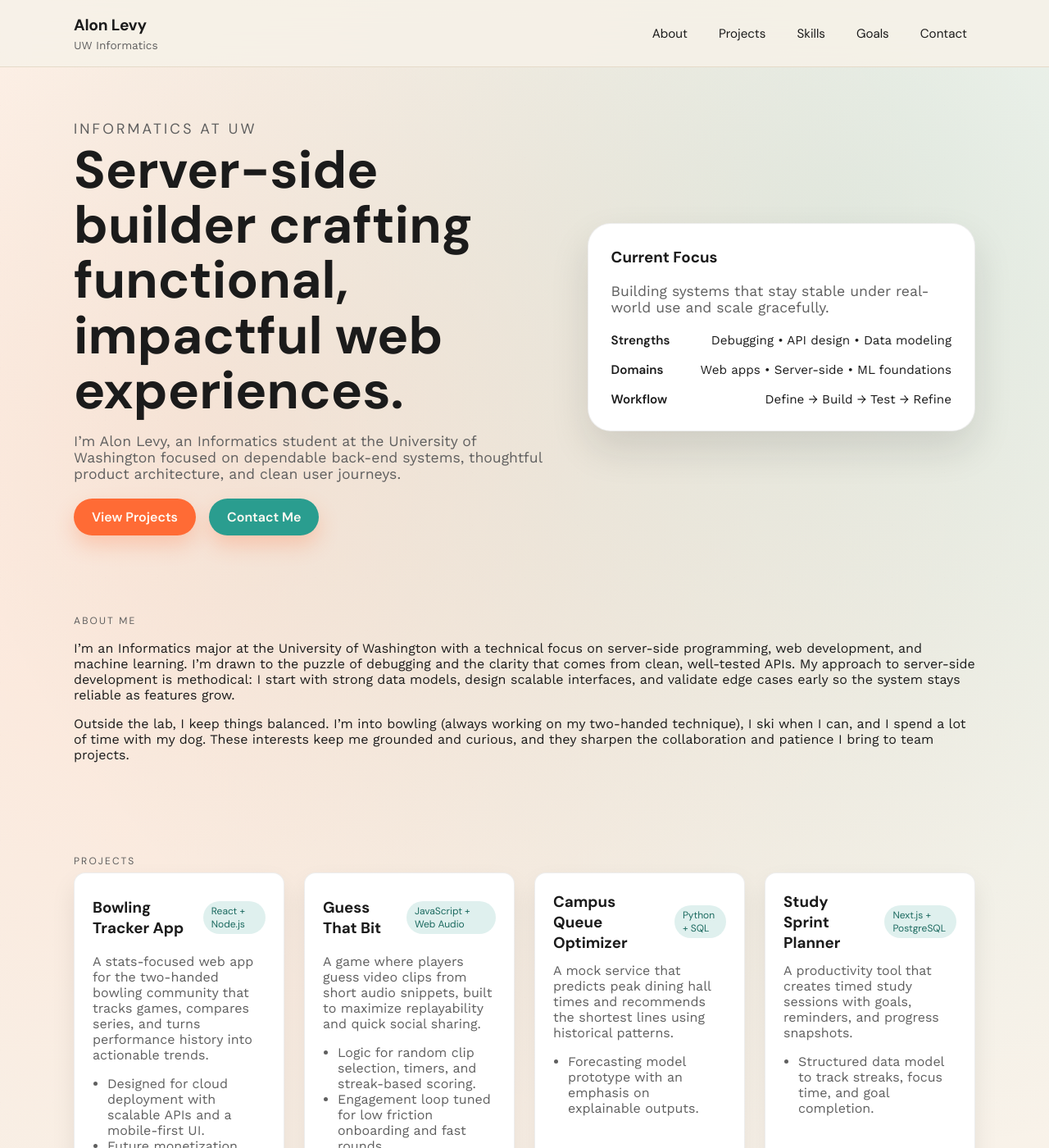
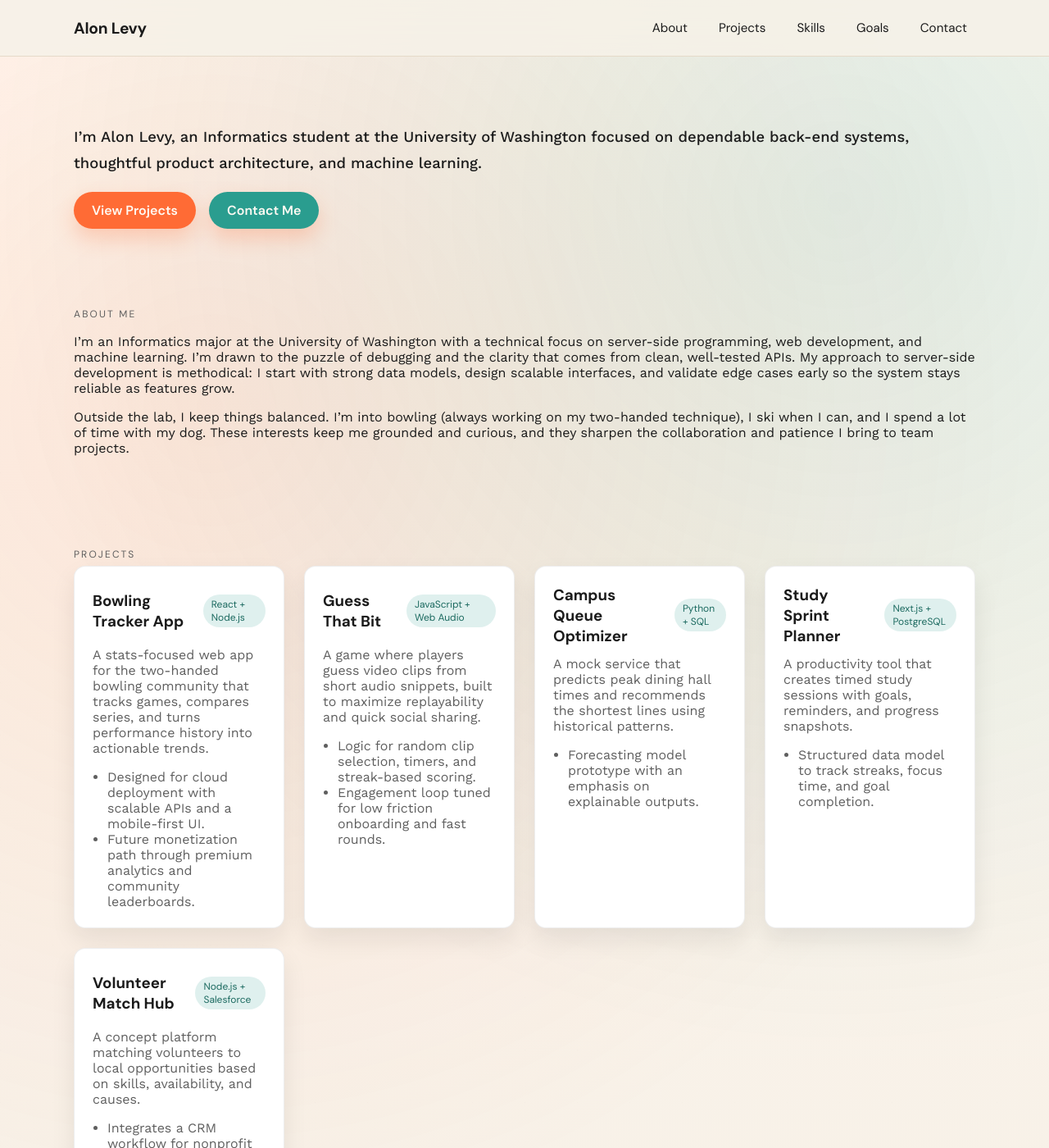
Before and after one commit to alonL1/alonL1.github.io, a Jekyll site: the page built from index.md, in a window 1280 px wide and 1400 px high. Shown: the whole window at 82% size. Built offline with Jekyll 4.4.1, drawn with Linux system fonts in a browser that asks for light colours.

Commit message:
removed unnessary content

```diff
--- a/_includes/header.html
+++ b/_includes/header.html
@@ -2,7 +2,6 @@
   <div class="container nav-wrap">
     <div class="brand">
       <a class="brand-link" href="{{ "/" | relative_url }}">Alon Levy</a>
-      <span class="brand-tag">UW Informatics</span>
     </div>
     <nav class="site-nav" aria-label="Primary">
       <a href="#about">About</a>
--- a/assets/css/main.scss
+++ b/assets/css/main.scss
@@ -85,11 +85,6 @@ a {
   letter-spacing: -0.01em;
 }
 
-.brand-tag {
-  font-size: 0.85rem;
-  color: var(--muted);
-}
-
 .site-nav {
   display: flex;
   gap: 18px;
@@ -131,52 +126,12 @@ a {
 
 .hero {
   display: grid;
-  grid-template-columns: minmax(0, 1.1fr) minmax(0, 0.9fr);
-  gap: 48px;
-  align-items: center;
+  gap: 32px;
 }
 
-.hero h1 {
-  font-family: "DM Sans", "Segoe UI", sans-serif;
-  font-size: clamp(2.6rem, calc(3vw + 2rem), 4rem);
-  line-height: 1.05;
-  margin: 0 0 12px;
-}
-
-.hero p {
+.hero p:not(.lead) {
   font-size: 1.1rem;
   color: var(--muted);
-}
-
-.hero-card {
-  background: var(--card);
-  border-radius: var(--radius-lg);
-  padding: 28px;
-  box-shadow: var(--shadow);
-  border: 1px solid rgba(27, 27, 27, 0.08);
-}
-
-.hero-card h3 {
-  margin-top: 0;
-  font-family: "DM Sans", "Segoe UI", sans-serif;
-}
-
-.hero-metrics {
-  display: grid;
-  gap: 16px;
-  margin-top: 20px;
-}
-
-.hero-metrics div {
-  display: flex;
-  align-items: baseline;
-  justify-content: space-between;
-  font-size: 0.95rem;
-}
-
-.hero-metrics span {
-  font-family: "DM Sans", "Segoe UI", sans-serif;
-  font-weight: 600;
 }
 
 .button {
@@ -199,8 +154,10 @@ a {
 }
 
 .lead {
-  font-size: 1.05rem;
-  color: var(--muted);
+  font-size: 1.15rem;
+  line-height: 1.7;
+  color: var(--ink);
+  font-weight: 500;
 }
 
 .card-grid {
--- a/index.md
+++ b/index.md
@@ -5,21 +5,10 @@ title: Portfolio
 
 <section class="section hero container reveal" id="top">
   <div>
-    <p class="section-title">Informatics at UW</p>
-    <h1>Server-side builder crafting functional, impactful web experiences.</h1>
-    <p class="lead">I’m Alon Levy, an Informatics student at the University of Washington focused on dependable back-end systems, thoughtful product architecture, and clean user journeys.</p>
+    <p class="lead">I’m Alon Levy, an Informatics student at the University of Washington focused on dependable back-end systems, thoughtful product architecture, and machine learning.</p>
     <div class="stagger" style="display:flex; gap:16px; flex-wrap:wrap; margin-top:20px;">
       <a class="button" href="#projects">View Projects</a>
       <a class="button" style="background: var(--accent-2);" href="#contact">Contact Me</a>
-    </div>
-  </div>
-  <div class="hero-card">
-    <h3>Current Focus</h3>
-    <p class="lead">Building systems that stay stable under real-world use and scale gracefully.</p>
-    <div class="hero-metrics">
-      <div><span>Strengths</span> Debugging • API design • Data modeling</div>
-      <div><span>Domains</span> Web apps • Server-side • ML foundations</div>
-      <div><span>Workflow</span> Define → Build → Test → Refine</div>
     </div>
   </div>
 </section>
```
